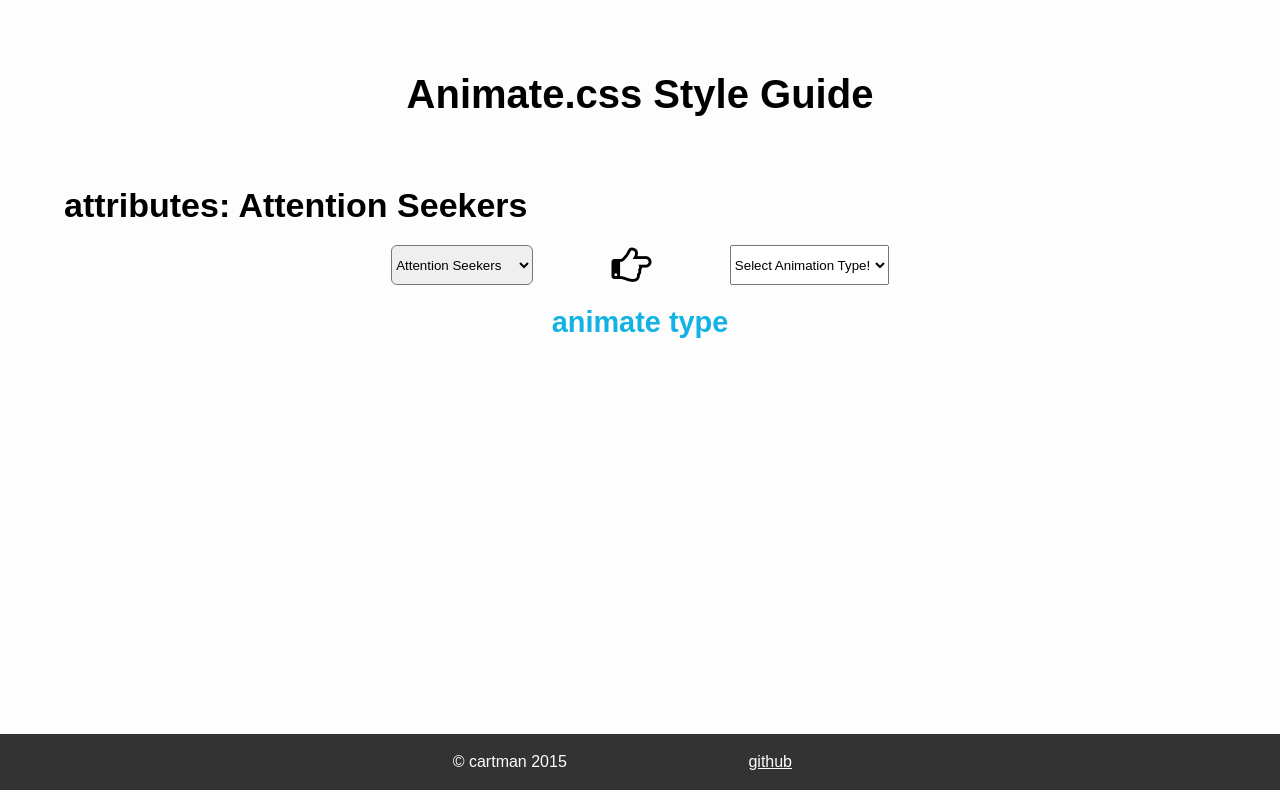
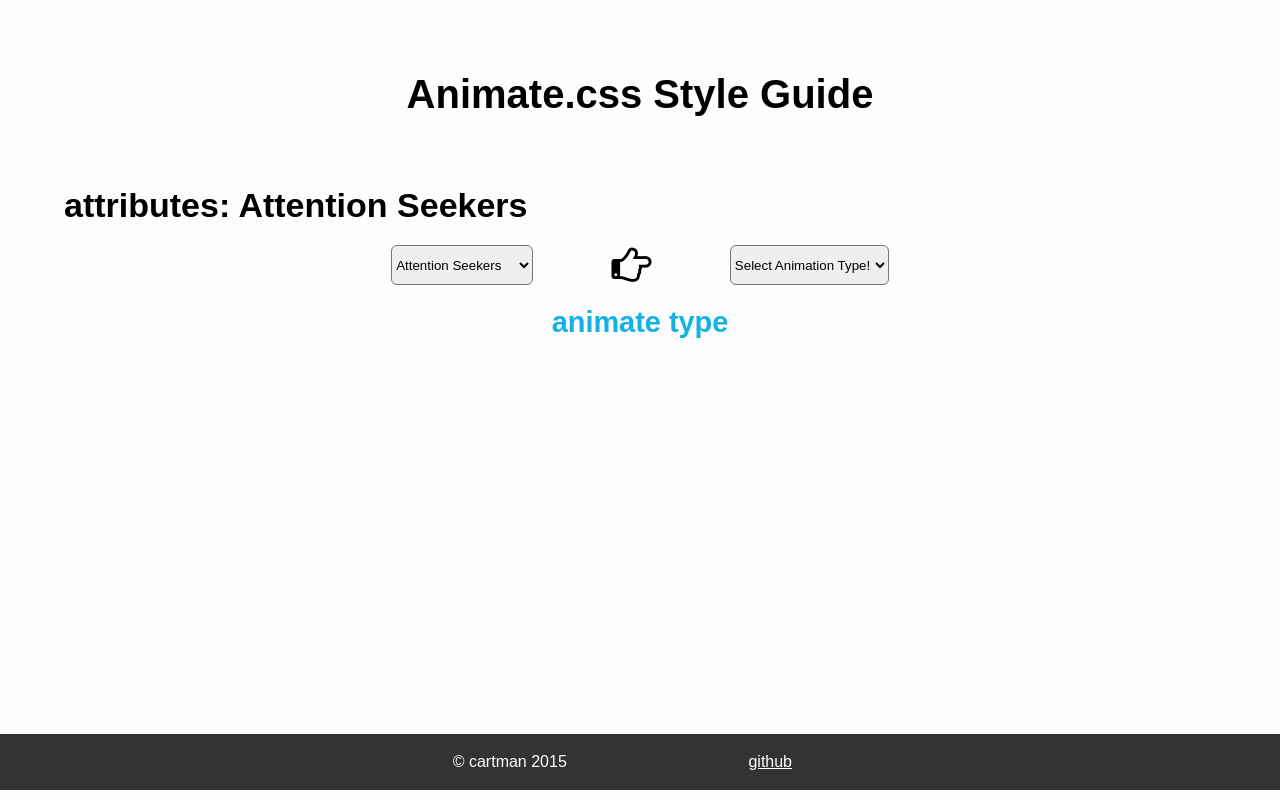
Before and after one commit to Cartman0/StyleGuideAnimate.css, a plain HTML site: page index.html in a window 1280 px wide. Drawn offline with nearby package versions, Linux system fonts and the light colour scheme.

Commit message:
fixed seletor name in _animateSelectBox.scss
fixed seletor name in _animateSelectBox.scss,
"animationType" -> "animateType".

```diff
--- a/sass/modules/_animateSelectBox.scss
+++ b/sass/modules/_animateSelectBox.scss
@@ -16,7 +16,7 @@
    @include border-radius(0.3rem);
  }
 
- .animateSelectBox_select_animationType {
+ .animateSelectBox_select_animateType {
    display: block;
    @include border-radius(0.3rem);
  }
```
Also changed, not shown: stylesheets/screen.css.
